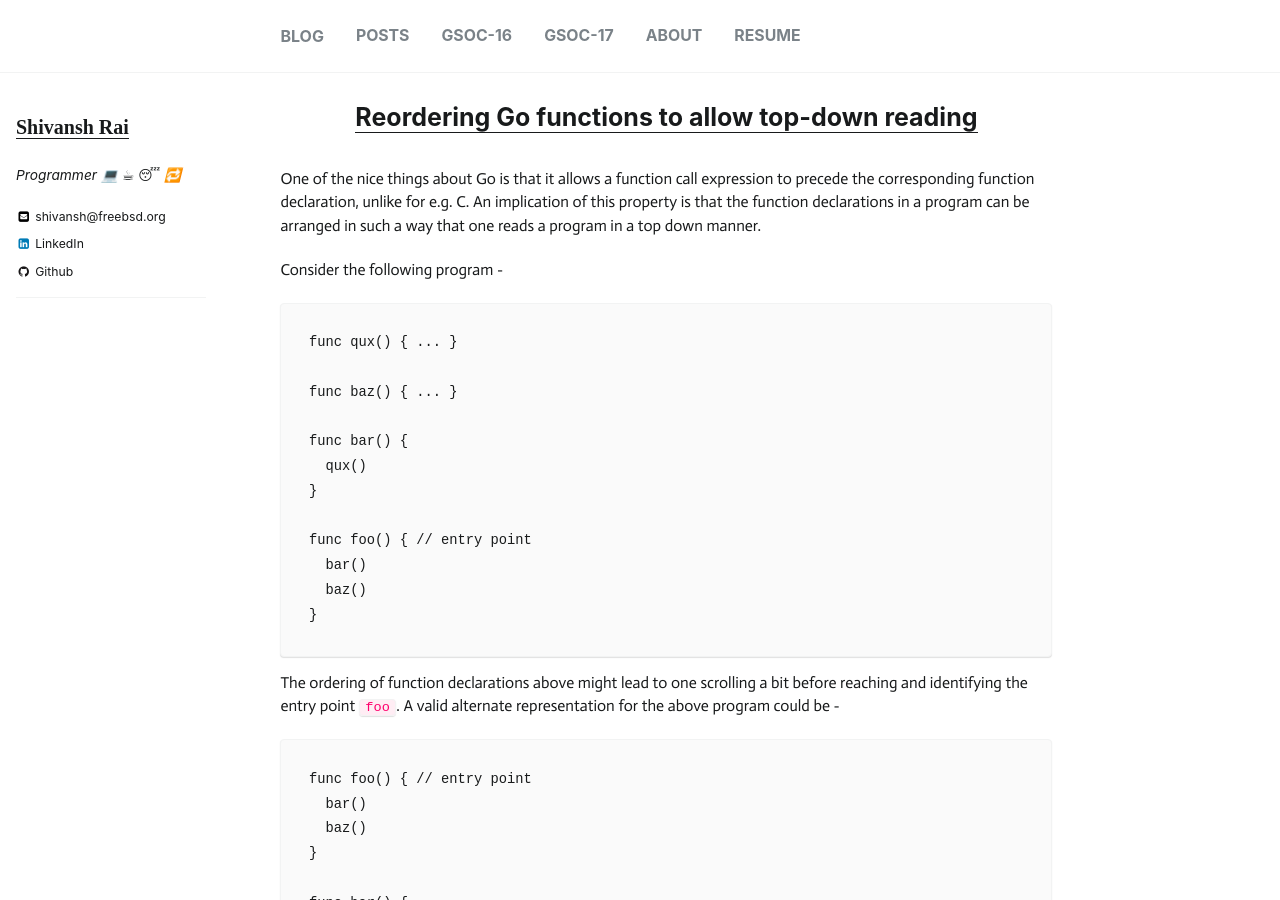
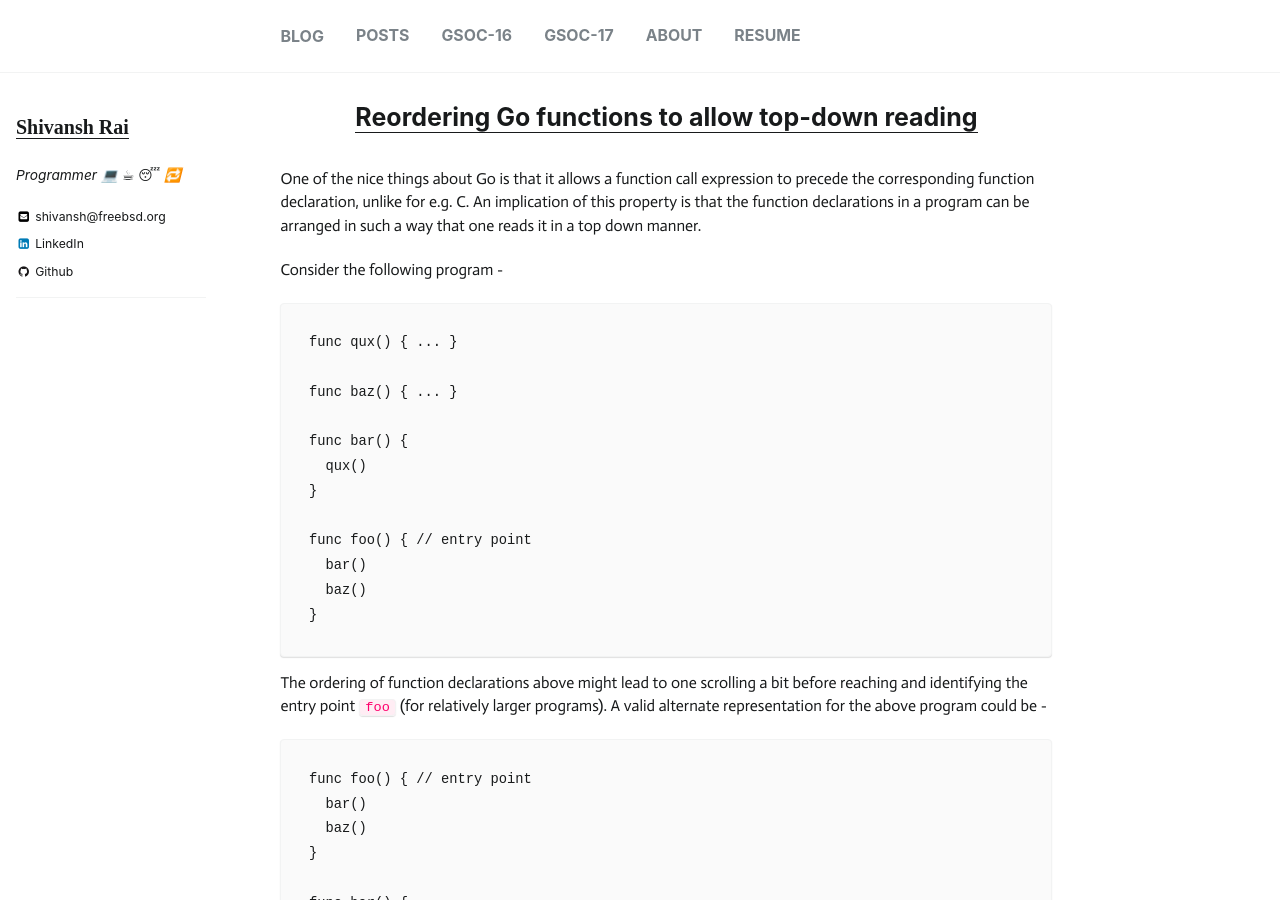
Before and after one commit to shivansh/shivansh.github.io, a Jekyll site: the page built from _posts/2021-11-23-go-function-reordering.md, in a window 1280 px wide and 900 px high. Built offline with Jekyll 4.4.1, drawn with Linux system fonts in a browser that asks for light colours; emoji names are drawn with the system emoji font; comment, search, counter and statistics services are not loaded.

Commit message:
Minor fixes

````diff
--- a/_posts/2021-11-23-go-function-reordering.md
+++ b/_posts/2021-11-23-go-function-reordering.md
@@ -6,7 +6,7 @@ layout: single
 One of the nice things about Go is that it allows a function call expression to
 precede the corresponding function declaration, unlike for e.g. C. An
 implication of this property is that the function declarations in a program can
-be arranged in such a way that one reads a program in a top down manner.
+be arranged in such a way that one reads it in a top down manner.
 
 Consider the following program -
 
@@ -26,8 +26,8 @@ func foo() { // entry point
 ```
 
 The ordering of function declarations above might lead to one scrolling a bit
-before reaching and identifying the entry point `foo`. A valid alternate
-representation for the above program could be -
+before reaching and identifying the entry point `foo` (for relatively larger
+programs). A valid alternate representation for the above program could be -
 
 ```
 func foo() { // entry point
````
